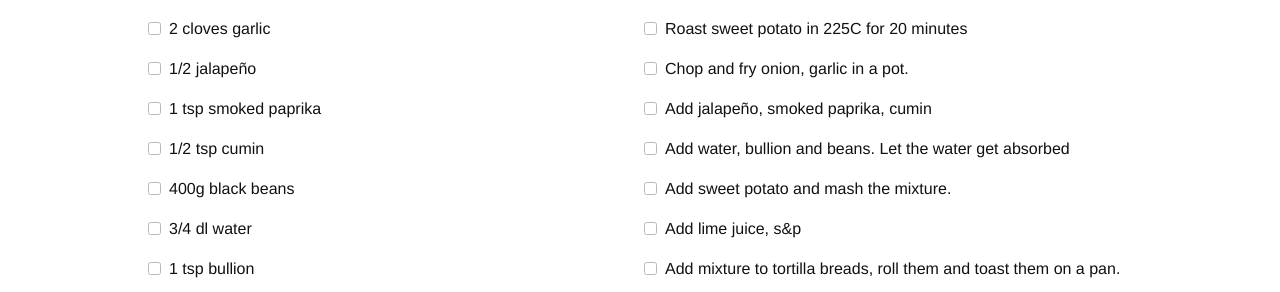
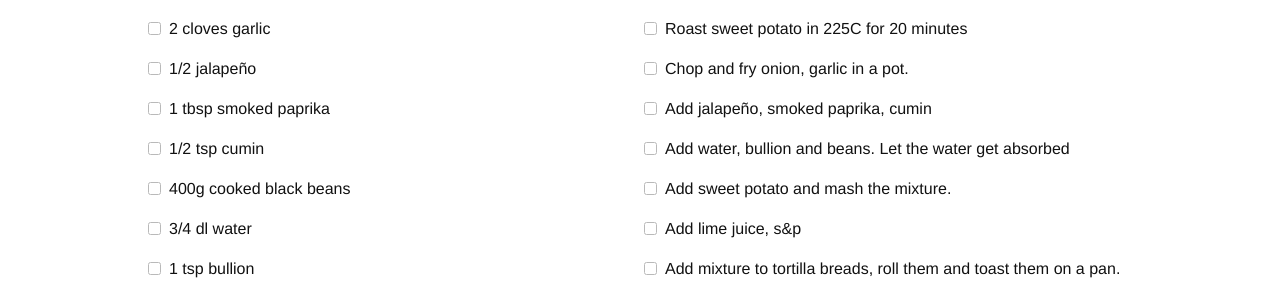
Before and after one commit to toqvist/personal-chowdown, a Jekyll site: the page built from _recipes/refried-black-bean-taquitos.md, in a window 1280 px wide. Shown: the part 1827-2119 px from the top of the page. Built offline with Jekyll 4.4.1, drawn with Linux system fonts in a browser that asks for light colours; nearby versions of some CDN libraries; some web fonts are replaced.

Commit message:
Edit recipe

```diff
--- a/_recipes/refried-black-bean-taquitos.md
+++ b/_recipes/refried-black-bean-taquitos.md
@@ -11,9 +11,9 @@ ingredients:
 - 1 yellow onion
 - 2 cloves garlic
 - 1/2 jalapeño
-- 1 tsp smoked paprika
+- 1 tbsp smoked paprika
 - 1/2 tsp cumin
-- 400g black beans
+- 400g cooked black beans
 - 3/4 dl water
 - 1 tsp bullion
 - 1/2 lime
```
